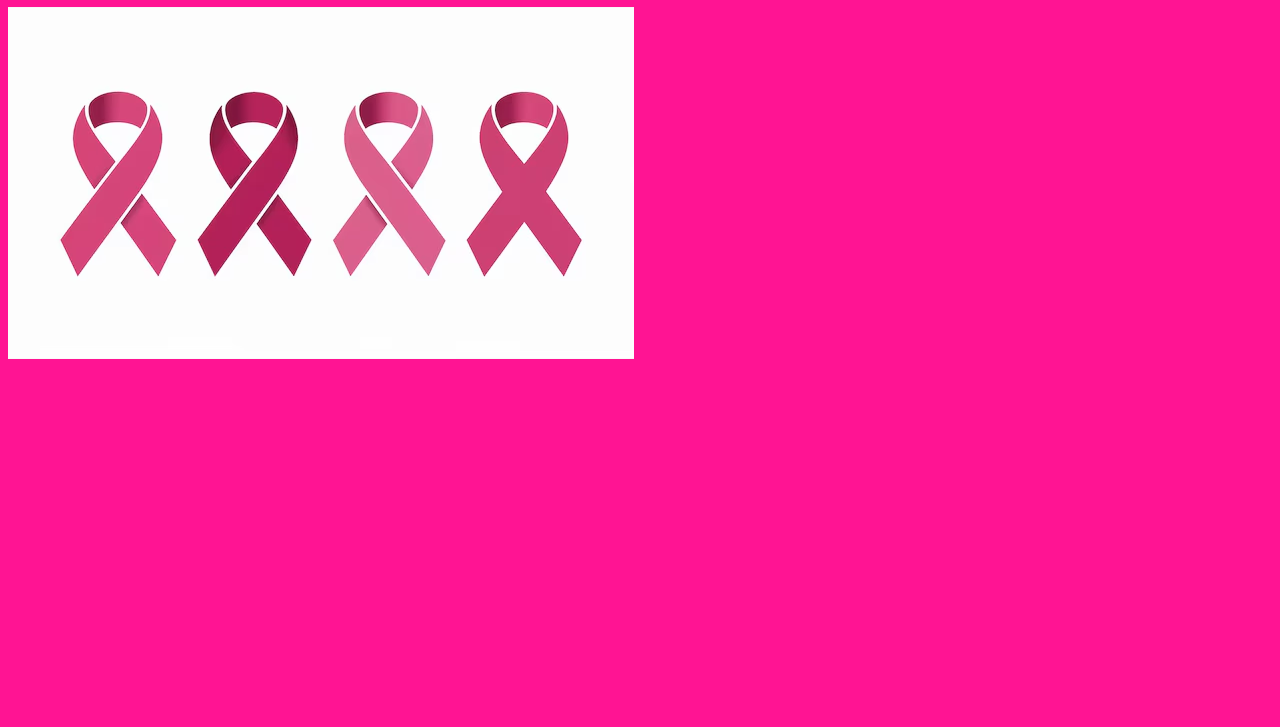
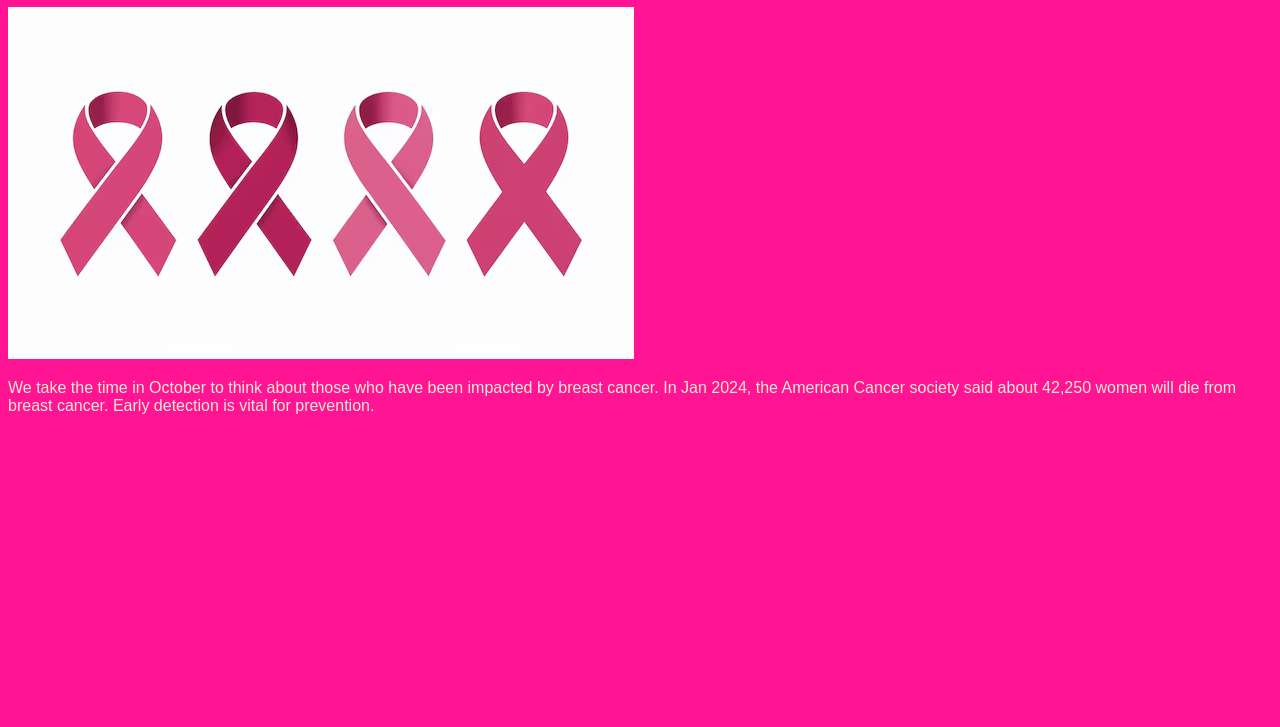
Before and after one commit to Jhenderkott/three-commits-deep, a plain HTML site: page index.html in a window 1280 px wide. Shown: the part 73-800 px from the top of the page. Drawn offline with Linux system fonts and the light colour scheme.

Commit message:
added a paragraph and changed text color

```diff
--- a/index.html
+++ b/index.html
@@ -14,4 +14,8 @@
 
     <img src="pinkribbons.jpg" alt="ribbons">
 
+    <p>We take the time in October to think about those who have been impacted by breast cancer. In Jan 2024, the
+        American Cancer society said about 42,250 women will die from breast cancer. Early detection is vital for
+        prevention.</p>
+
 </html>
--- a/styles.css
+++ b/styles.css
@@ -1,4 +1,4 @@
 body {background-color: deeppink;
     font-family: fantasy;
-    color: darkblue;
+    color: blanchedalmond;
 }
```
